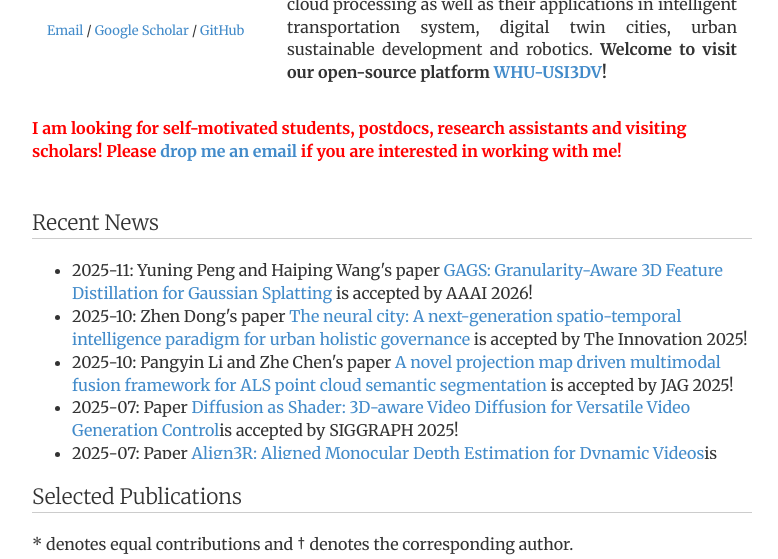
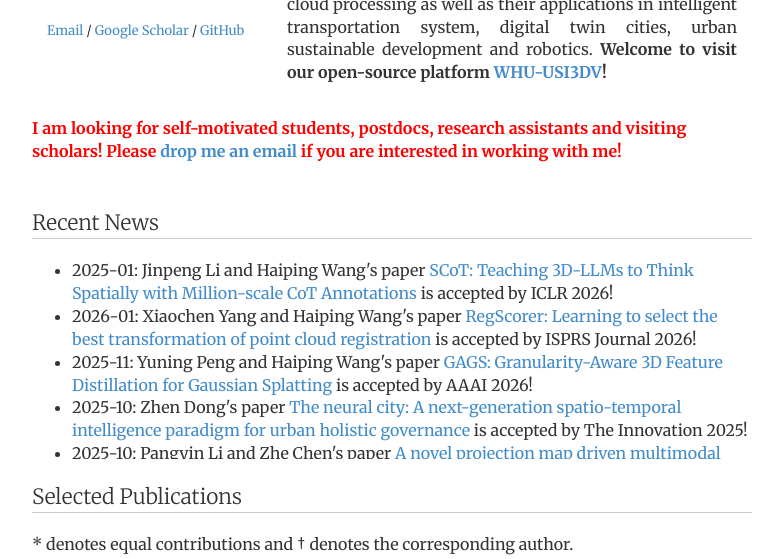
Before and after one commit to dongzhenwhu/dongzhenwhu.github.io, a Jekyll site: the page built from index.html, in a window 1280 px wide and 1400 px high, scrolled down 360 px. Shown: the top 559 px of the window, without its empty margins (248-1026 px from the left). Built offline with Jekyll 4.4.1, drawn with Linux system fonts in a browser that asks for light colours; some of the changed text lies outside the part shown; grey boxes are pictures that could not be loaded.

Commit message:
add papers

```diff
--- a/index.html
+++ b/index.html
@@ -37,6 +37,8 @@
 	<div style="height:200px;overflow-y:auto">
 		<div>
 			<ul>
+				<li>2025-01: Jinpeng Li and Haiping Wang's paper <a href="https://openreview.net/forum?id=5Tph6wFMOm">SCoT: Teaching 3D-LLMs to Think Spatially with Million-scale CoT Annotations</a> is accepted by ICLR 2026!</li>
+				<li>2026-01: Xiaochen Yang and Haiping Wang's paper <a href="">RegScorer: Learning to select the best transformation of point cloud registration</a> is accepted by ISPRS Journal 2026!</li>
 				<li>2025-11: Yuning Peng and Haiping Wang's paper <a href="https://arxiv.org/abs/2412.13654">GAGS: Granularity-Aware 3D Feature Distillation for Gaussian Splatting</a> is accepted by AAAI 2026!</li>
 				<li>2025-10: Zhen Dong's paper <a href="https://www.sciencedirect.com/science/article/pii/S2666675825003522">The neural city: A next-generation spatio-temporal intelligence paradigm for urban holistic governance</a> is accepted by The Innovation 2025!</li>
 				<li>2025-10: Pangyin Li and Zhe Chen's paper <a href="https://www.sciencedirect.com/science/article/pii/S1569843225005540">A novel projection map driven multimodal fusion framework for ALS point cloud semantic segmentation</a> is accepted by JAG 2025!</li>
@@ -50,7 +52,6 @@
 				<li>2025-02: Yuhao Li's paper <a href="https://arxiv.org/abs/2412.15577">SaliencyI2PLoc: saliency-guided image-point cloud localization using contrastive learning</a> is accepted by Information Fusion!</li>
 				<li>2025-01: Jinpeng Li's paper <a href=""> </a> is accepted by ICLR 2025!</li>
 				<li>2025-01: Zhen Cao's paper <a href="">Cross-modal Semantic Transfer for Point Cloud Semantic Segmentation</a> is accepted by ISPRS!</li>
-				<li>2024-11: Chong Liu's paper <a href="https://ieeexplore.ieee.org/document/10767851">INF-PCA: Implicit Neural Field-Based Interactive Point Cloud Semantic Annotation</a> is accepted by TITS!</li>
 			</ul>
 		</div>
 	</div>
@@ -104,6 +105,48 @@
 
 
 	<hr style="border:1 dashed #987cb9" width="92%"color=#987cb9 SIZE=1>
+
+	<div class="before-item" >
+		<div class="pubimg">
+			<img class="pubpic" src="publications/teasers/SCoT.png">
+		</div>
+		<div class="pubdsp">
+			<span class=pubtitle >
+				GAGS: Granularity-Aware 3D Feature Distillation for Gaussian Splatting<br>
+			</span>
+			<span class=pubauthor >
+				Jinpeng Li<sup>*</sup>, Haiping Wang<sup>*</sup>, Jiabin chen, Yuan Liu, <b>Zhen Dong<sup>&dagger;</sup></b>, Bisheng Yang<br>
+			</span>
+			<span class=publoc >
+				ICLR 2026<br>
+		    </span>
+            <span class=publink>
+                [<a href="https://openreview.net/forum?id=5Tph6wFMOm">Paper</a>]
+			<br></span>
+	    </div>
+    </div>
+
+	<div class="before-item" >
+		<div class="pubimg">
+			<img class="pubpic" src="publications/teasers/regscorer.png">
+		</div>
+		<div class="pubdsp">
+			<span class=pubtitle >
+				RegScorer: Learning to select the best transformation of point cloud registration<br>
+			</span>
+			<span class=pubauthor >
+				Xiaochen Yang<sup>*</sup>, Haiping Wang<sup>*</sup>, Yuan Liu, Bisheng Yang<sup>&dagger;</sup>, <b>Zhen Dong</b><br>
+			</span>
+			<span class=publoc >
+				ISPRS 2026 (IF:12.2)<br>
+		    </span>
+            <span class=publink>
+                [<a href=" ">Paper</a>]
+                [<a href="https://github.com/WHU-USI3DV/RegScorer">Code</a>]
+			<br></span>
+	    </div>
+    </div>
+
 	<div class="before-item" >
 		<div class="pubimg">
 			<img class="pubpic" src="publications/teasers/GAGS.jpg">
```
Also changed, not shown: publications/index.html (+43 -0 lines), publications/index_journal.html (+43 -2 lines), publications/index_topic.html (+40 -0 lines), publications/teasers/SCoT.jpg (added), publications/teasers/regscorer.jpg (added).
